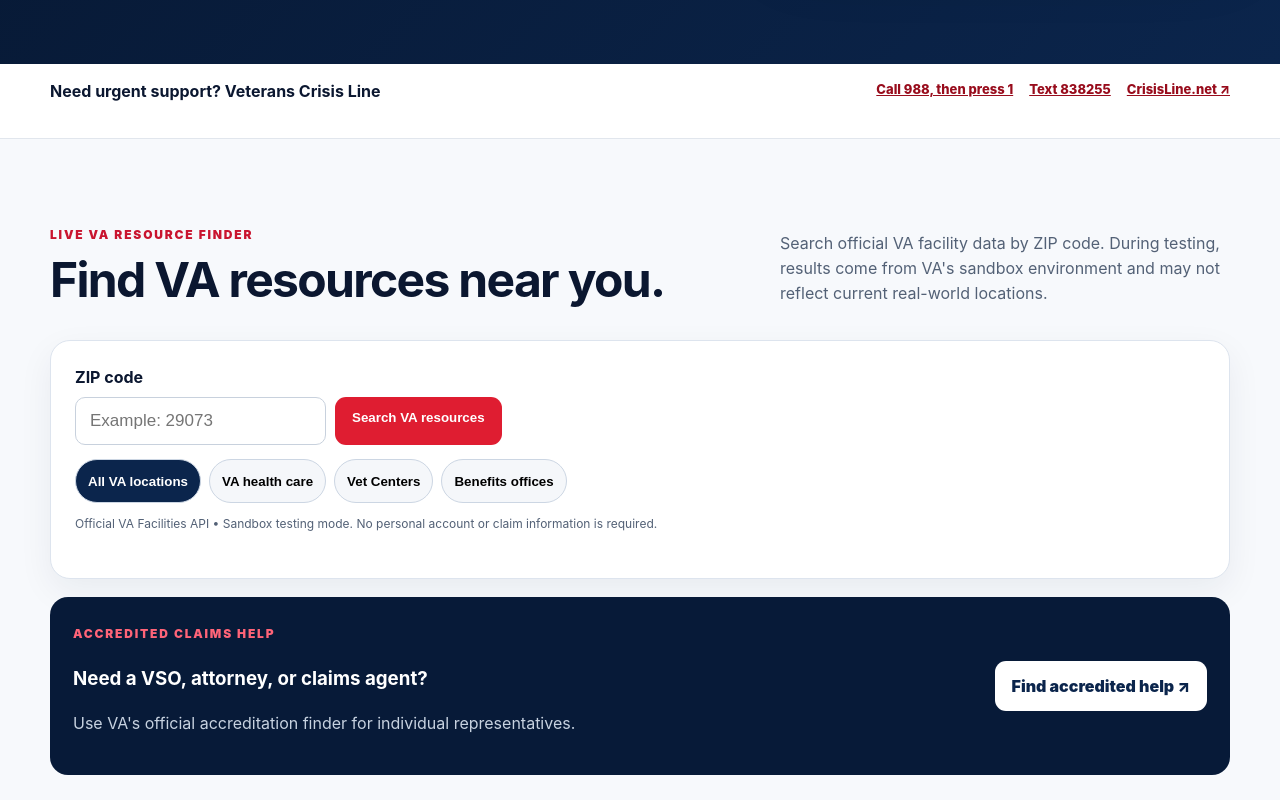
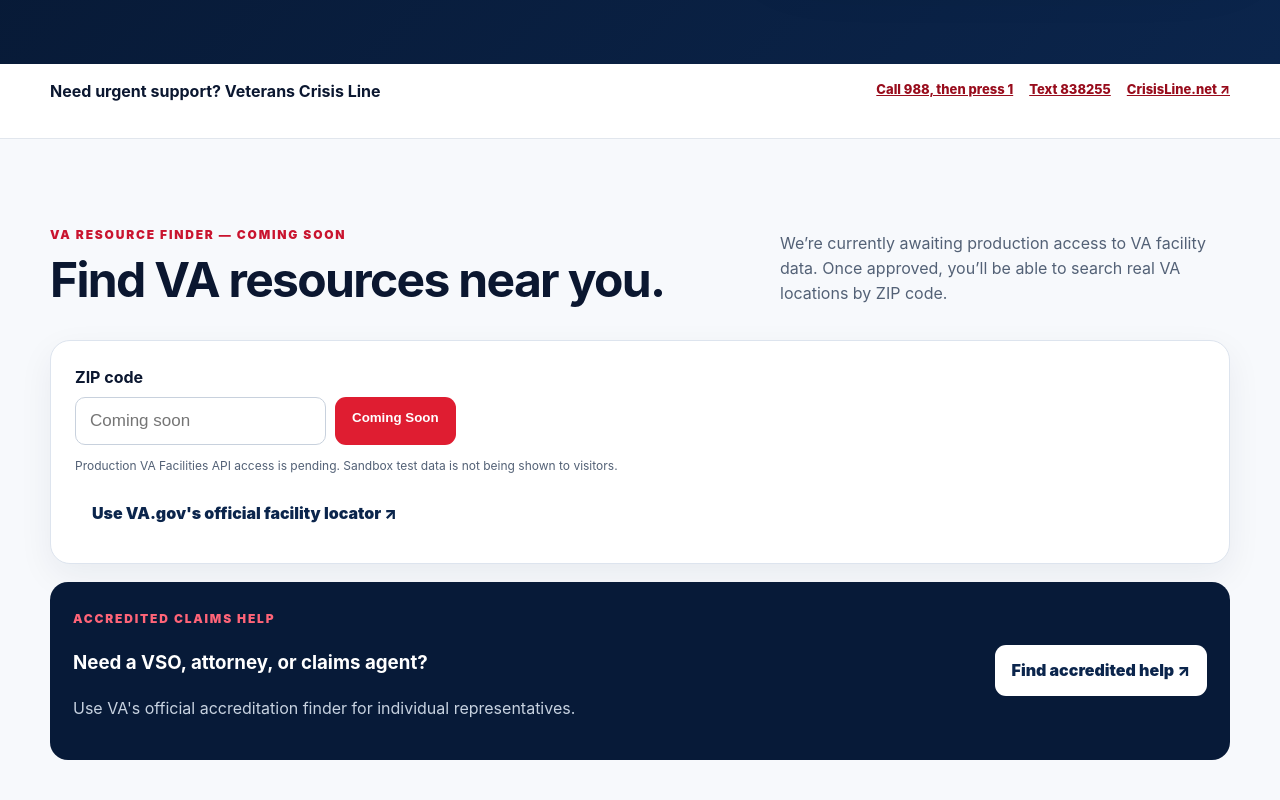
Before and after one commit to bushj23/veteran-file-resource-finder, a plain HTML site: page veteran-file-site/index.html in a window 1280 px wide. Shown: the part 740-1540 px from the top of the page. Drawn offline with Linux system fonts and the light colour scheme; a script that the page names is missing.

Commit message:
Set VA Resource Finder to coming soon

```diff
--- a/veteran-file-site/index.html
+++ b/veteran-file-site/index.html
@@ -85,23 +85,72 @@
 <div><a href="tel:988">Call 988, then press 1</a><a href="sms:838255">Text 838255</a><a href="https://www.veteranscrisisline.net/" target="_blank">CrisisLine.net ↗</a></div></div></section>
 
 
-<section class="section" id="finder"><div class="shell">
-<div class="section-heading"><div><span class="kicker">LIVE VA RESOURCE FINDER</span><h2>Find VA resources near you.</h2></div><p>Search official VA facility data by ZIP code. During testing, results come from VA's sandbox environment and may not reflect current real-world locations.</p></div>
-<div class="live-finder">
-  <label for="zipInput"><strong>ZIP code</strong></label>
-  <div class="zip-row"><input id="zipInput" name="zip" maxlength="5" aria-describedby="facilityHelp facilityStatus" inputmode="numeric" autocomplete="postal-code" placeholder="Example: 29073"><button class="btn primary" id="searchFacilitiesBtn" type="button">Search VA resources</button></div>
-  <div class="finder-filters">
-    <button class="filter-btn active" type="button" data-facility-type="">All VA locations</button>
-    <button class="filter-btn" type="button" data-facility-type="health">VA health care</button>
-    <button class="filter-btn" type="button" data-facility-type="vet_center">Vet Centers</button>
-    <button class="filter-btn" type="button" data-facility-type="benefits">Benefits offices</button>
+<section class="section" id="finder">
+  <div class="shell">
+
+    <div class="section-heading">
+      <div>
+        <span class="kicker">VA RESOURCE FINDER — COMING SOON</span>
+        <h2>Find VA resources near you.</h2>
+      </div>
+      <p>
+        We’re currently awaiting production access to VA facility data.
+        Once approved, you’ll be able to search real VA locations by ZIP code.
+      </p>
+    </div>
+
+    <div class="live-finder">
+      <label for="zipInput"><strong>ZIP code</strong></label>
+
+      <div class="zip-row">
+        <input
+          id="zipInput"
+          name="zip"
+          maxlength="5"
+          inputmode="numeric"
+          autocomplete="postal-code"
+          placeholder="Coming soon"
+          disabled
+        >
+
+        <button class="btn primary" type="button" disabled>
+          Coming Soon
+        </button>
+      </div>
+
+      <p class="helper">
+        Production VA Facilities API access is pending. Sandbox test data is not being shown to visitors.
+      </p>
+
+      <a
+        class="btn secondary-light"
+        href="https://www.va.gov/find-locations/"
+        target="_blank"
+        rel="noopener"
+      >
+        Use VA.gov's official facility locator ↗
+      </a>
+    </div>
+
+    <div class="rep-help">
+      <div>
+        <span class="kicker">ACCREDITED CLAIMS HELP</span>
+        <h3>Need a VSO, attorney, or claims agent?</h3>
+        <p>Use VA's official accreditation finder for individual representatives.</p>
+      </div>
+
+      <a
+        class="btn secondary-light"
+        href="https://www.va.gov/get-help-from-accredited-representative/find-rep/"
+        target="_blank"
+        rel="noopener"
+      >
+        Find accredited help ↗
+      </a>
+    </div>
+
   </div>
-  <p class="helper" id="facilityHelp">Official VA Facilities API • Sandbox testing mode. No personal account or claim information is required.</p>
-  <p id="facilityStatus" class="facility-status" role="status" aria-live="polite"></p>
-  <div id="facilityResults" class="facility-results" aria-live="polite"></div>
-</div>
-<div class="rep-help"><div><span class="kicker">ACCREDITED CLAIMS HELP</span><h3>Need a VSO, attorney, or claims agent?</h3><p>Use VA's official accreditation finder for individual representatives.</p></div><a class="btn secondary-light" href="https://www.va.gov/get-help-from-accredited-representative/find-rep/" target="_blank">Find accredited help ↗</a></div>
-</div></section>
+</section>
 
 
 <section class="section dark" id="start"><div class="shell">
```
